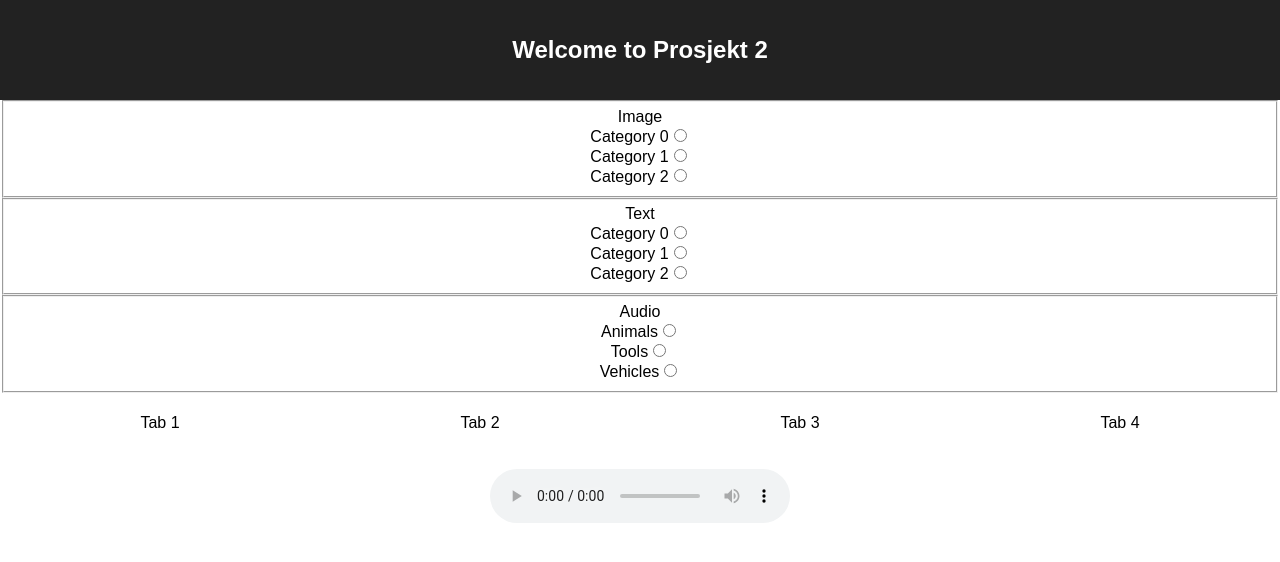
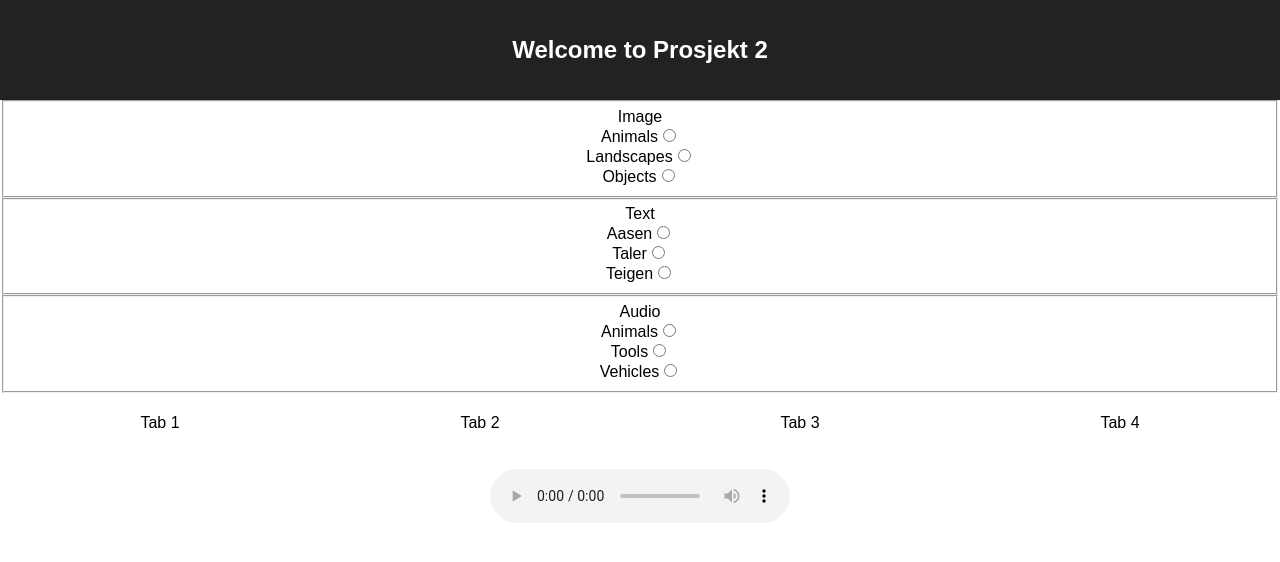
Before and after one commit to IT2810/it2810-webutvikling-h18-prosjekt-2-gruppe--53, a React (Create React App) app: page / in a window 1280 px wide. Shown: the top 562 px of the page. Built offline with nearby package versions, Linux system fonts and the light colour scheme; the HTML template or start-up script is replaced by a standard one.

Commit message:
Content component now renders selected media resolve #19, fix #3, fix #12, fix #13

```diff
--- a/public/res/categories.json
+++ b/public/res/categories.json
@@ -1,13 +1,13 @@
 {
     "image": {
-        "cat0": "Category 0",
-        "cat1": "Category 1",
-        "cat2": "Category 2"
+        "animals": "Animals",
+        "landscapes": "Landscapes",
+        "objects": "Objects"
     },
     "text": {
-        "cat0": "Category 0",
-        "cat1": "Category 1",
-        "cat2": "Category 2"
+        "aasen": "Aasen",
+        "taler": "Taler",
+        "teigen": "Teigen"
     },
     "audio": {
         "animals": "Animals",
--- a/public/res/texts/aasen.json
+++ b/public/res/texts/aasen.json
@@ -1 +1 @@
-{ "tab1" :{ "title" : "Dei gamle fjelli", "body" : "Dei gamle Fjell i Syningom er alltid eins aa sjaa, med same gamle Bryningom og same Toppom paa. I Bygdom byggja Sveinarne, og Huset stender laust; men dei gamle Merkesteinarne dei standa lika traust." }, "tab2" :{ "title" : "Paa Byvegen", "body" : "Dat gulnar Lauvet, dat losnar og fell, og Kvisterne standa so snaude. Naar Mannen er komen seg væl i Stell, so hallar han mot sin Daude. Ospi slepper sitt siste Blad, dat skjelv og slitnar og detter. Ofto var eg i Hugen glad, men Sturen kom alltid etter." }, "tab3" :{ "title" : "Dikt og sanning", "body" : "Dat er ein Hug med Mannen fødd og boren te kjenna Verdi vidt og breidt ikring; Fust vil han vita, kor hans Heim er voren, fust vil han sjaa paa alle Heimsens Ting. Han er ‘kje nøgd med dat, han seer i Grendi; dei smaa Umskifti dar, dei Kvardags Hendi, dei verd han leid av snart og lengtar traatt til nokot, som er inkje fullt so smaatt." }, "cat4" :{ "title" : "Nordmannen", "body" : " 1. Millom Bakkar og Berg ut med Havet heve Nordmannen fenget sin Heim, der han sjølv heve Tufterna gravet og sett sjølv sine Hus uppaa deim." } }
+{ "tab0" :{ "title" : "Dei gamle fjelli", "body" : "Dei gamle Fjell i Syningom er alltid eins aa sjaa, med same gamle Bryningom og same Toppom paa. I Bygdom byggja Sveinarne, og Huset stender laust; men dei gamle Merkesteinarne dei standa lika traust." }, "tab1" :{ "title" : "Paa Byvegen", "body" : "Dat gulnar Lauvet, dat losnar og fell, og Kvisterne standa so snaude. Naar Mannen er komen seg væl i Stell, so hallar han mot sin Daude. Ospi slepper sitt siste Blad, dat skjelv og slitnar og detter. Ofto var eg i Hugen glad, men Sturen kom alltid etter." }, "tab2" :{ "title" : "Dikt og sanning", "body" : "Dat er ein Hug med Mannen fødd og boren te kjenna Verdi vidt og breidt ikring; Fust vil han vita, kor hans Heim er voren, fust vil han sjaa paa alle Heimsens Ting. Han er ‘kje nøgd med dat, han seer i Grendi; dei smaa Umskifti dar, dei Kvardags Hendi, dei verd han leid av snart og lengtar traatt til nokot, som er inkje fullt so smaatt." }, "tab3" :{ "title" : "Nordmannen", "body" : " 1. Millom Bakkar og Berg ut med Havet heve Nordmannen fenget sin Heim, der han sjølv heve Tufterna gravet og sett sjølv sine Hus uppaa deim." } }
--- a/public/res/texts/teigen.json
+++ b/public/res/texts/teigen.json
@@ -1 +1 @@
-{ "tab1" :{ "title" : "Optimist", "body" : "Jeg står i mørke og skimter lyset i det fjerne Det er så kaldt jeg søker varme fra en stjerne Jeg tenker opp når jeg er nede for jeg er en Optimist" }, "tab2" :{ "title" : "Det Vakreste Som Fins", "body" : "Jeg har ofte gått og tenkt på Hva det var jeg gjorde galt Tenkt på alt jeg ikke fikk fortalt Det er så mye jeg ville gi deg Det er så mye jeg skulle ha gjort Men tida gikk så alt for fort Du er det beste som har hendt meg Og det kjæreste jeg har Ingen kan ta fra oss det vi har For kjærligheten kommer og kjærligheten går Men det vi hadde sammen skal bestå" }, "tab3" :{ "title" : "Min FøRste KjæRlighet", "body" : "Jeg var ung, og visste alt Lo av det som ble fortalt Skulle aldri forelske meg Men det var før jeg traff deg Glemte alt om tid og sted Du var alt jeg ville se" }, "tab4" :{ "title" : "Mil Etter Mil", "body" : "Hvil deg nå, du er sliten Hvil din kropp før din kraft ebber ut Vann pipler inn i dine sko Du vandrer i regnet" } }
+{ "tab0" :{ "title" : "Optimist", "body" : "Jeg står i mørke og skimter lyset i det fjerne Det er så kaldt jeg søker varme fra en stjerne Jeg tenker opp når jeg er nede for jeg er en Optimist" }, "tab1" :{ "title" : "Det Vakreste Som Fins", "body" : "Jeg har ofte gått og tenkt på Hva det var jeg gjorde galt Tenkt på alt jeg ikke fikk fortalt Det er så mye jeg ville gi deg Det er så mye jeg skulle ha gjort Men tida gikk så alt for fort Du er det beste som har hendt meg Og det kjæreste jeg har Ingen kan ta fra oss det vi har For kjærligheten kommer og kjærligheten går Men det vi hadde sammen skal bestå" }, "tab2" :{ "title" : "Min FøRste KjæRlighet", "body" : "Jeg var ung, og visste alt Lo av det som ble fortalt Skulle aldri forelske meg Men det var før jeg traff deg Glemte alt om tid og sted Du var alt jeg ville se" }, "tab3" :{ "title" : "Mil Etter Mil", "body" : "Hvil deg nå, du er sliten Hvil din kropp før din kraft ebber ut Vann pipler inn i dine sko Du vandrer i regnet" } }
--- a/src/components/App/App.js
+++ b/src/components/App/App.js
@@ -26,10 +26,9 @@ class App extends Component {
   }
 
   getImage(category, tabIndex) {
-    console.log(this.state.cache.image);
     if(!(category in this.state.cache.image) || !(tabIndex in this.state.cache.image[category]))
     {
-      fetch('res/texts/' + category + "/tab" + tabIndex + '.svg')
+      fetch('res/images/' + category + "/tab" + tabIndex + '.svg')
       .then((res) => res.text())
       .then((data) => {
         let newCache = Object.assign({}, this.state.cache);
@@ -43,8 +42,8 @@ class App extends Component {
     }
   }
 
-  getText(category, tabIndex) {
-    if(!(category in this.state.cache.text) || !(tabIndex in this.state.cache.text[category]))
+  getText(category) {
+    if(!this.state.cache.text[category])
     {
       fetch('res/texts/' + category + '.json')
       .then((res) => res.json())
@@ -87,7 +86,42 @@ class App extends Component {
     this.loadCategories();
   }
 
+  componentDidUpdate() {
+    const selectedCategory = this.state.selectedCategory;
+    if (selectedCategory.image && selectedCategory.text && selectedCategory.audio && this.state.selectedTab !== undefined) {
+      this.getImage(selectedCategory.image, this.state.selectedTab);
+      this.getText(selectedCategory.text, this.state.selectedTab);
+    }
+  }
+
+  getSelectedImage() {
+    const category = this.state.selectedCategory.image;
+    const tabIndex = this.state.selectedTab;
+    const images = Object.assign({}, this.state.cache.image[category]);
+    const image = images[tabIndex];
+    return image;
+  }
+
+  getSelectedText() {
+    const category = this.state.selectedCategory.text;
+    const tabIndex = this.state.selectedTab;
+    const texts = Object.assign({}, this.state.cache.text[category]);
+    const text = texts['tab'+tabIndex];
+    return text;
+  }
+
+  getSelectedAudio() {
+    const category = this.state.selectedCategory.audio;
+    const tabIndex = this.state.selectedTab;
+    return 'res/audio/'+category+'/tab'+tabIndex+'.mp3';
+  }
+
   render() {
+
+    const image = this.getSelectedImage();
+    const text = this.getSelectedText();
+    const audio = this.getSelectedAudio();
+
     return (
       <div className="App">
         <header className="App-header">
@@ -95,7 +129,7 @@ class App extends Component {
         </header>
         <CatSelect callback={this.selectCategory} categories={this.state.categories} />
         <TabSelect callback={this.selectTab} selected={this.state.selectedTab} />
-        <Content />
+        <Content image={image} text={text} audio={audio} />
       </div>
     );
   }
--- a/src/components/Content/Content.js
+++ b/src/components/Content/Content.js
@@ -6,7 +6,7 @@ const Image = ({image}) => (
 );
 
 const Text = ({text}) => (
-    <p>{text}</p>
+    <p>{text ? text.body : ''}</p>
 );
 
 const Audio = ({audio}) => (
```
Also changed, not shown: public/res/texts/taler.json (+4 -4 lines).
